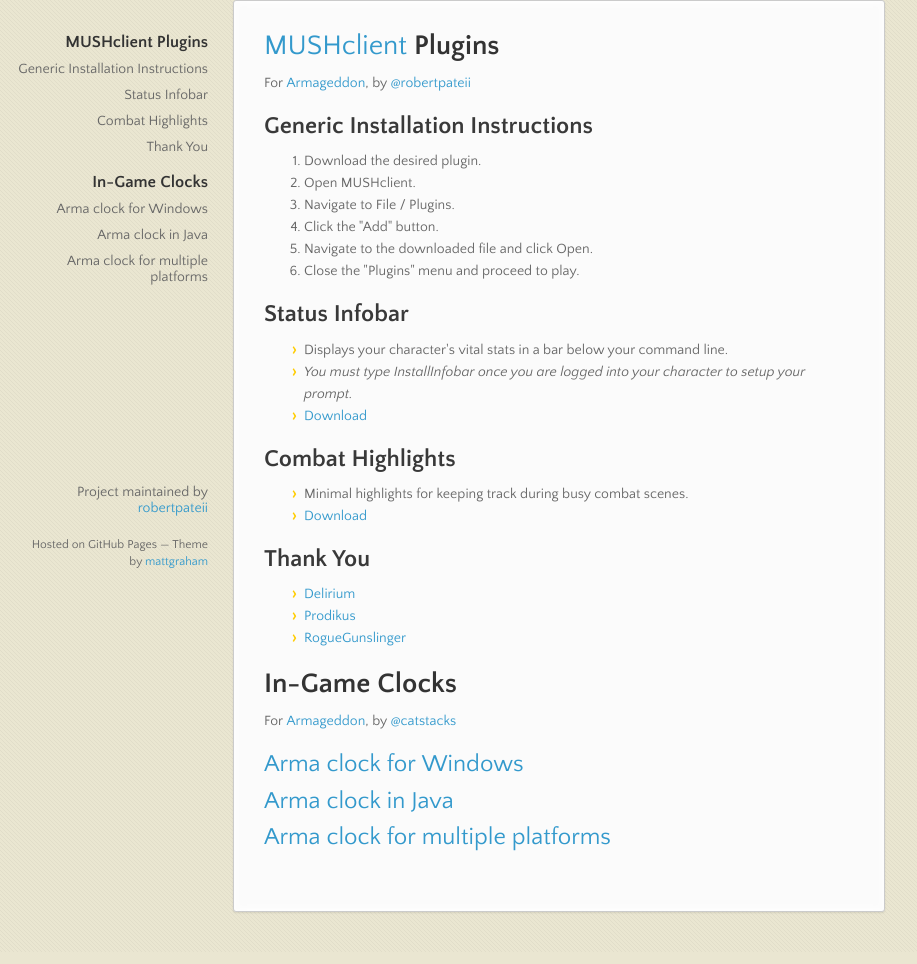
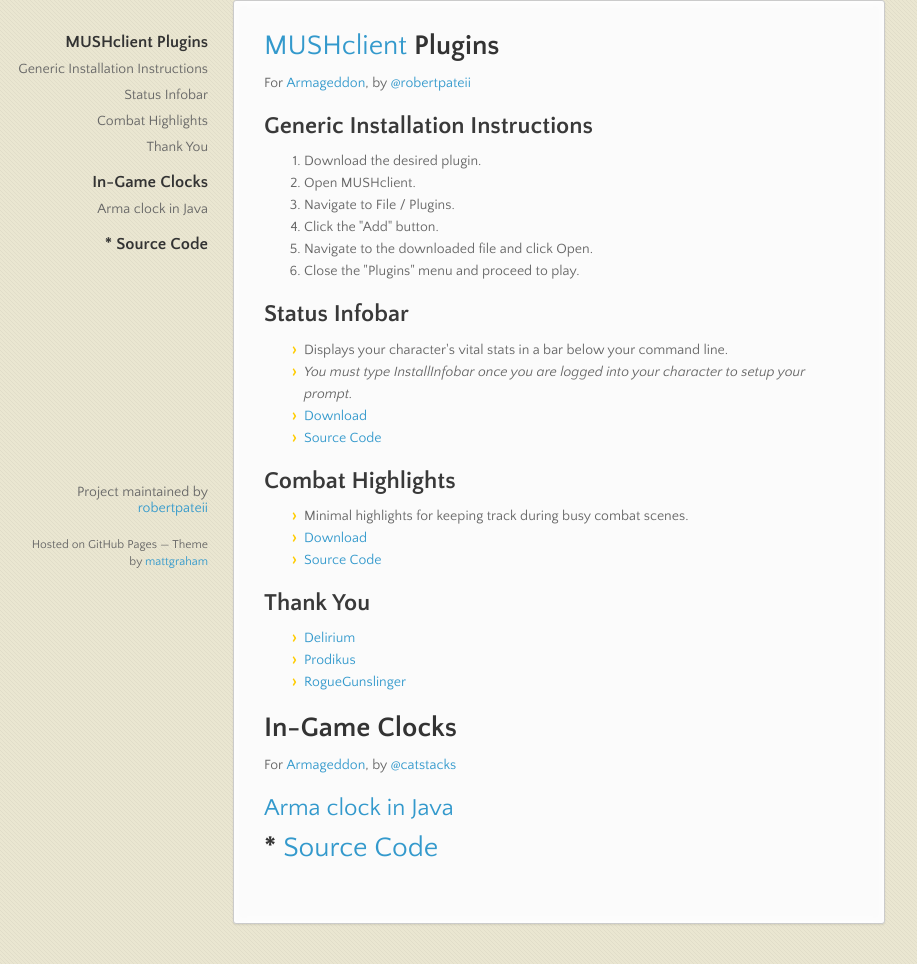
Before and after one commit to robertpateii/armageddon-plugins, a plain HTML site: page index.html in a window 1280 px wide. Shown: the part 190-1154 px from the top of the page, without its empty margins (82-999 px from the left). Drawn offline with nearby package versions, Linux system fonts and the light colour scheme.

```diff
--- a/index.html
+++ b/index.html
@@ -61,12 +61,14 @@
 <li>Displays your character's vital stats in a bar below your command line.</li>
 <li><em>You must type <em>InstallInfobar</em> once you are logged into your character to setup your prompt.</em></li>
 <li><a href="https://raw.github.com/robertpateii/armageddon-plugins/master/Arma_Infobar.xml">Download</a></li>
+<li><a href="https://raw.github.com/robertpateii/armageddon-plugins/">Source Code</a></li>
 </ul><h2>
 <a name="combat-highlights" class="anchor" href="#combat-highlights"><span class="octicon octicon-link"></span></a>Combat Highlights</h2>
 
 <ul>
 <li>Minimal highlights for keeping track during busy combat scenes.</li>
 <li><a href="https://raw.github.com/robertpateii/armageddon-plugins/master/Arma_Highlights.xml">Download</a></li>
+<li><a href="https://raw.github.com/robertpateii/armageddon-plugins/">Source Code</a></li>
 </ul><h2>
 <a name="thank-you" class="anchor" href="#thank-you"><span class="octicon octicon-link"></span></a>Thank You</h2>
 
@@ -80,16 +82,12 @@
 <p>For <a href="http://armageddon.org/">Armageddon</a>, by <a href="https://github.com/catstacks" class="user-mention">@catstacks</a></p>
 
 <h2>
-<a name="arma-clock-for-windows" class="anchor" href="#arma-clock-for-windows"><span class="octicon octicon-link"></span></a><a href="https://github.com/catstacks/armclock64">Arma clock for Windows</a>
+<a name="arma-clock-in-java" class="anchor" href="#arma-clock-in-java"><span class="octicon octicon-link"></span></a><a href="https://github.com/catstacks/JZalCal/releases/latest">Arma clock in Java</a>
 </h2>
 
-<h2>
-<a name="arma-clock-in-java" class="anchor" href="#arma-clock-in-java"><span class="octicon octicon-link"></span></a><a href="https://github.com/catstacks/JZalCal">Arma clock in Java</a>
-</h2>
-
-<h2>
-<a name="arma-clock-for-multiple-platforms" class="anchor" href="#arma-clock-for-multiple-platforms"><span class="octicon octicon-link"></span></a><a href="https://github.com/catstacks/fltkarmclock">Arma clock for multiple platforms</a>
-</h2>
+<h1>
+<a name="-source-code" class="anchor" href="#-source-code"><span class="octicon octicon-link"></span></a>* <a href="https://github.com/catstacks/JZalCal">Source Code</a>
+</h1>
       </section>
       <footer>
         <p>Project maintained by <a href="https://github.com/robertpateii">robertpateii</a></p>
```
Also changed, not shown: params.json (+1 -1 lines).
